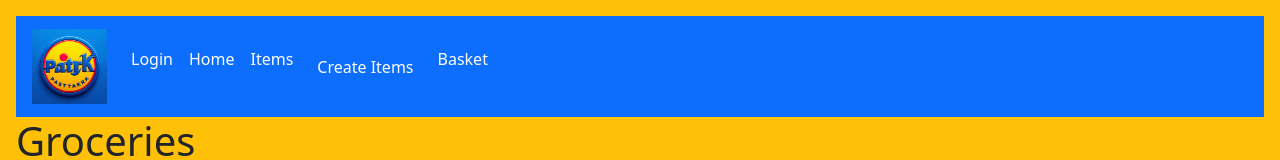
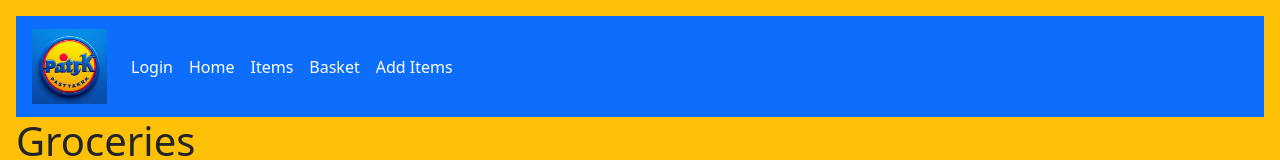
Before and after one commit to treesacherian/IncProject3, a React (Create React App) app in the folder my-app/: page /items in a window 1280 px wide. Shown: the top 160 px of the page. Built offline with nearby package versions, Linux system fonts and the light colour scheme; no server answers.

Commit message:
PF added a delete Item button and functionality

```diff
--- a/my-app/src/App.js
+++ b/my-app/src/App.js
@@ -32,11 +32,11 @@ function App() {
               <li class="nav-item">
                 <Link className="nav-item nav-link active" to='/items'>Items</Link>
               </li>
-              <li class="nav-link ">
-                <Link className="nav-item nav-link active" to='/createitems'>Create Items</Link>
-              </li>
               <li class="nav-item">
                 <Link className="nav-item nav-link active" to='/basket'>Basket</Link>
+              </li>
+              <li class="nav-item ">
+                <Link className="nav-item nav-link active" to='/createitems'>Add Items</Link>
               </li>
           </div>
           </div>
--- a/my-app/src/Components/Item/ItemStructure.jsx
+++ b/my-app/src/Components/Item/ItemStructure.jsx
@@ -15,8 +15,16 @@ function ItemStructure(props) {
       .catch((error) => alert('Item has already been added to the basket '));
   };
 
+  const deleteItem = () => {
+    axios
+      .delete(`http://localhost:8088/item/delete/${props.id}`)
+      .then(() => {
+      })
+      .catch((error) => alert('Item has already been deleted '));
+  };
+
   return (
-    <div id="itemCard" className="card-group d-inline-flex padding" style={{padding: "10px"}}className="card-group d-inline-flex padding" style={{padding: "10px"}}>
+    <div id="itemCard" className="card-group d-inline-flex padding" style={{padding: "10px"}}>
       <div class="card border-dark mb-3" style={{width: "17%"}}>
         <ul class="list-group list-group-flush">
           <li class="list-group-item">Name: {props.name} </li>
@@ -25,6 +33,7 @@ function ItemStructure(props) {
       <button type="button" onClick={handleAddToBasket}>
         Add to basket
       </button>
+      <button type="button" onClick={deleteItem}>Delete</button>
       </div>
     </div>
   );
```
Also changed, not shown: my-app/src/Components/Basket/BasketDisplay.jsx (line endings or trailing spaces).
